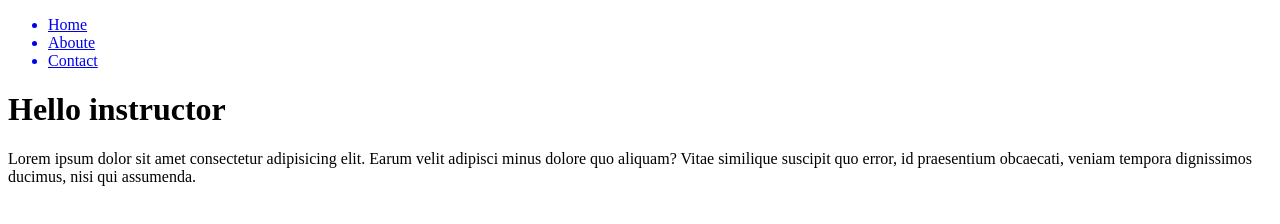
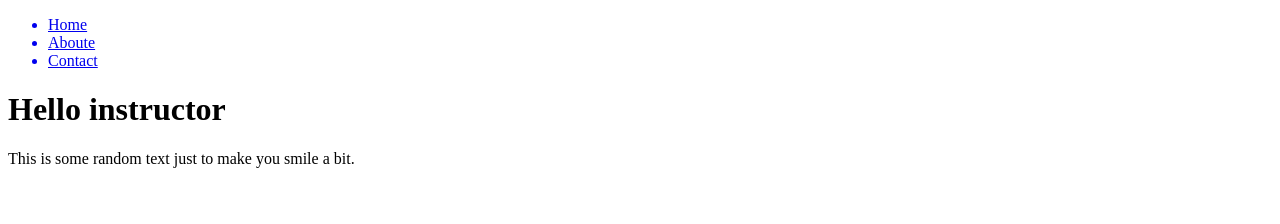
Before and after one commit to senidcurt/gitAssign, a plain HTML site: page index.html in a window 1280 px wide. Drawn offline with Linux system fonts and the light colour scheme.

Commit message:
A massage for the instructor

```diff
--- a/index.html
+++ b/index.html
@@ -13,6 +13,6 @@
         <a href="contact.html"><li>Contact</li></a>
     </ul>
     <h1>Hello instructor</h1>
-    <p>Lorem ipsum dolor sit amet consectetur adipisicing elit. Earum velit adipisci minus dolore quo aliquam? Vitae similique suscipit quo error, id praesentium obcaecati, veniam tempora dignissimos ducimus, nisi qui assumenda.</p>
+    <p>This is some random text just to make you smile a bit.</p>
 </body>
 </html>
```
